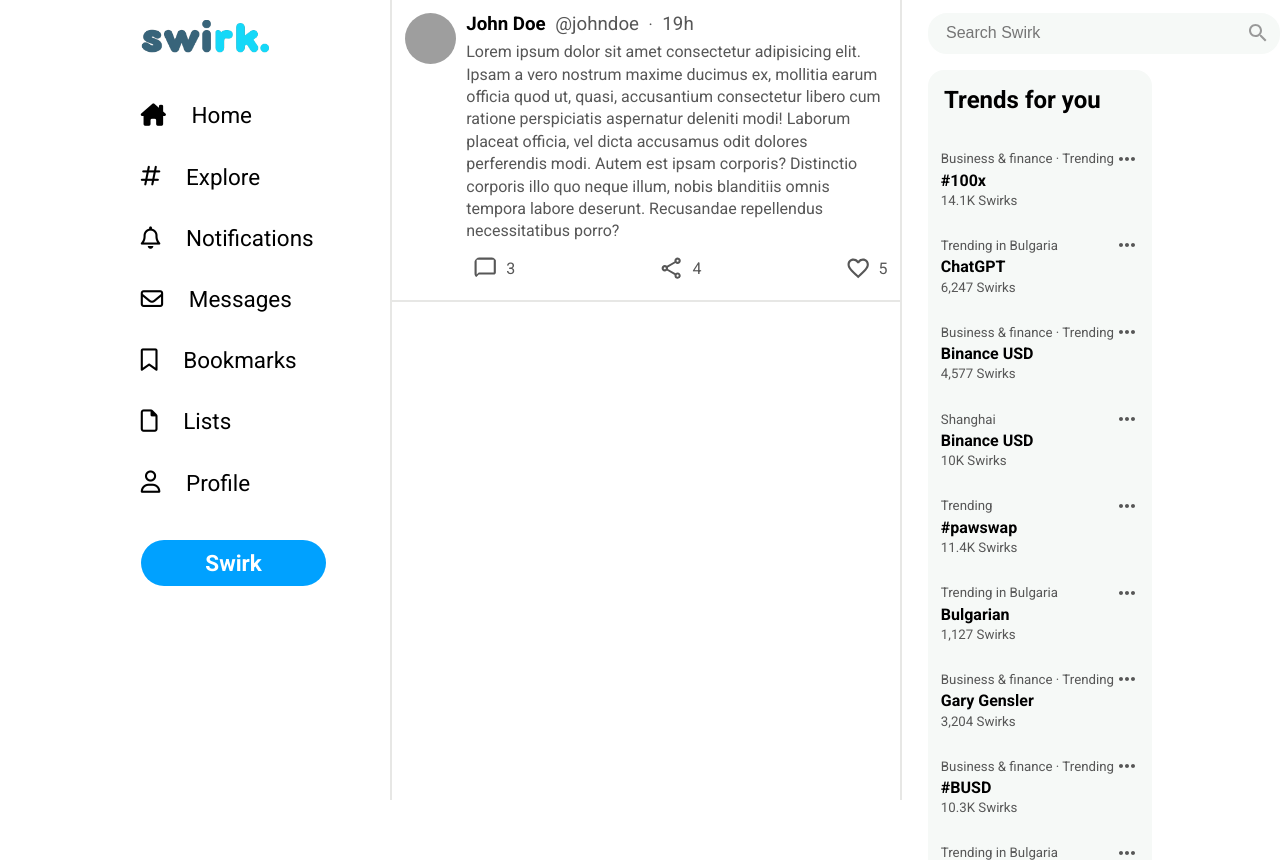
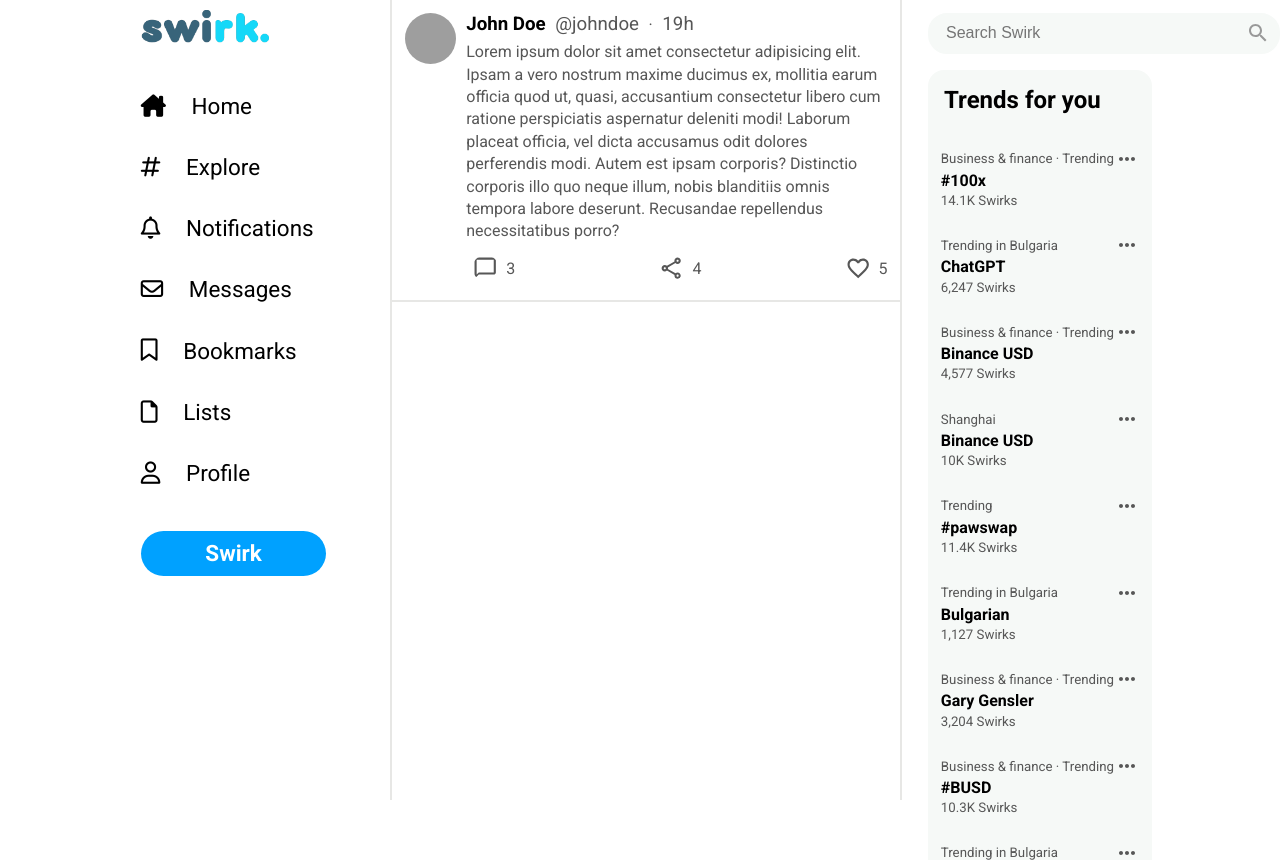
Before and after one commit to ZahariCheyrekov/swirk, a React (Create React App) app in the folder client/: page /home in a window 1280 px wide. Built offline with nearby package versions, Linux system fonts and the light colour scheme; grey boxes are pictures that could not be loaded; the HTML template or start-up script is replaced by a standard one.

Commit message:
Fix padding

```diff
--- a/client/src/components/navigation/SideNavigation.scss
+++ b/client/src/components/navigation/SideNavigation.scss
@@ -7,7 +7,7 @@
 
 .navigation__list {
   margin-left: 4rem;
-  padding: 0.6rem 4rem 4rem;
+  padding: 0rem 4rem;
 
   max-width: 21rem;
   height: 100%;
@@ -24,7 +24,7 @@
   margin-bottom: 2rem;
 }
 
-.navigation__li--item.list__item:not(:last-child, :first-child):hover {
+.navigation__li--item.list__item:not(:nth-child(9), :first-child):hover {
   background-color: $gray-hover-color;
 }
 
```
